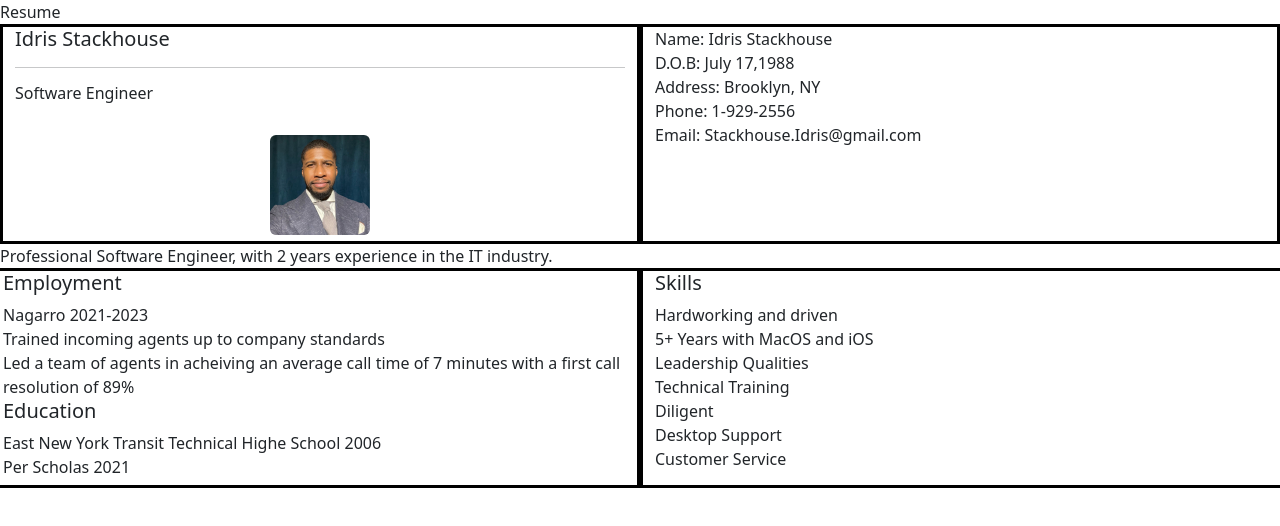
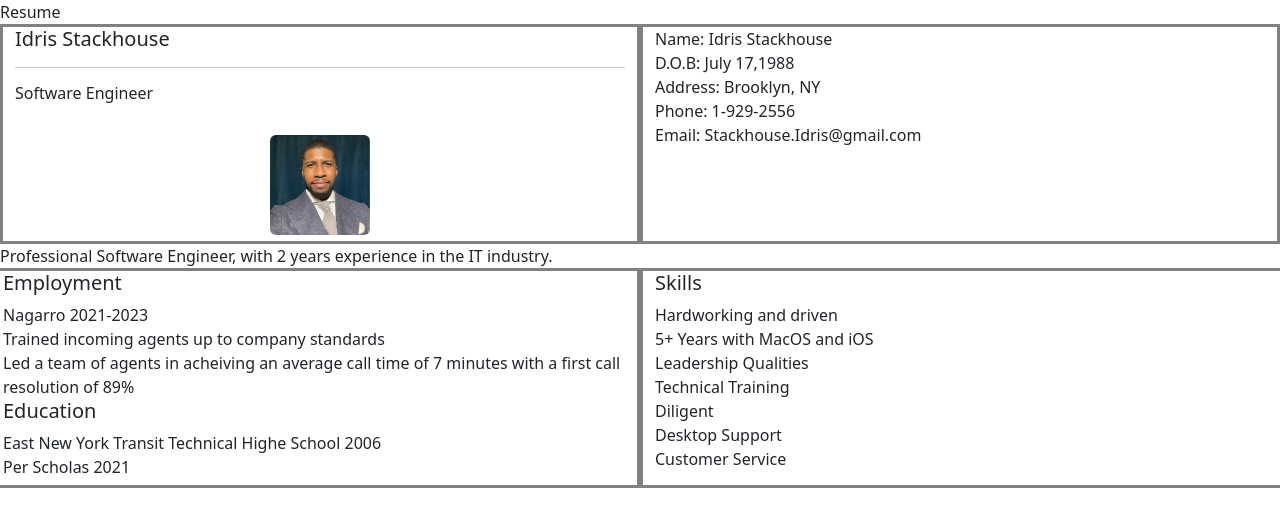
Before and after one commit to sirstackhouse/section1, a plain HTML site: page pages/index.html in a window 1280 px wide. Drawn offline with nearby package versions, Linux system fonts and the light colour scheme; files whose address does not match are found by name.

```diff
--- a/pages/index.html
+++ b/pages/index.html
@@ -8,7 +8,7 @@
     <script defer src="https://cdn.jsdelivr.net/npm/bootstrap@5.3.3/dist/js/bootstrap.bundle.min.js" integrity="sha384-YvpcrYf0tY3lHB60NNkmXc5s9fDVZLESaAA55NDzOxhy9GkcIdslK1eN7N6jIeHz" crossorigin="anonymous"></script>
     <style>
         .row > div {
-            border: 3px solid black;
+            border: 3px solid grey;
             height: 220px;
         }
         </style>
```
